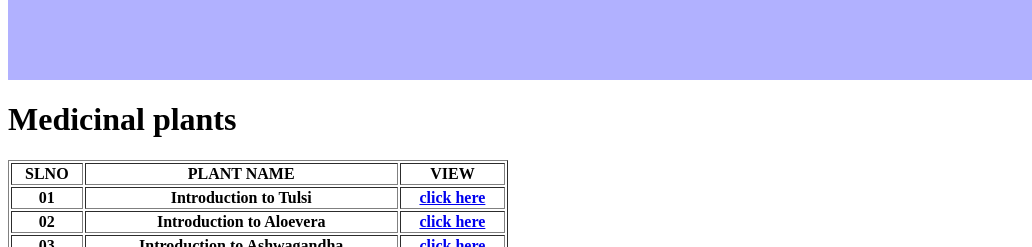
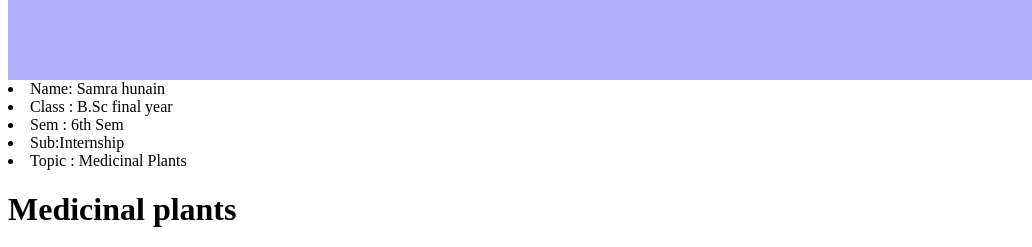
Before and after one commit to samra788/medicinalplants1, a plain HTML site: page index.html in a window 1280 px wide. Shown: the part 173-420 px from the top of the page, 0-1032 px from the left. Drawn offline with Linux system fonts and the light colour scheme.

Commit message:
Update index1.html

```diff
--- a/index.html
+++ b/index.html
@@ -19,6 +19,15 @@
             </div>
         </div>
     </header>
+        <tr></tr>
+            <li>Name: Samra hunain</li>
+            <li>Class : B.Sc final year</li>
+            <li>Sem : 6th Sem</li>
+            <li>Sub:Internship</li>
+            <li>Topic : Medicinal Plants</li>
+
+        </tr>
+
 
     <h1><border>Medicinal plants</border></h1>
     <h3><table border="1px" class="table" width="500px"></h3>
```
